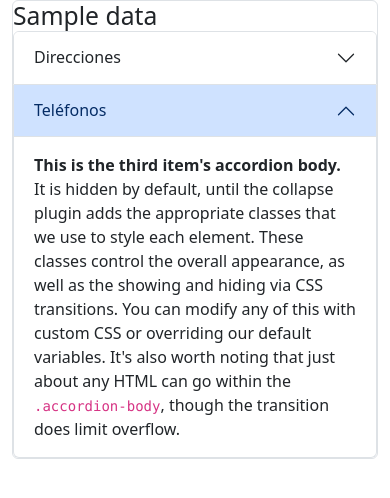
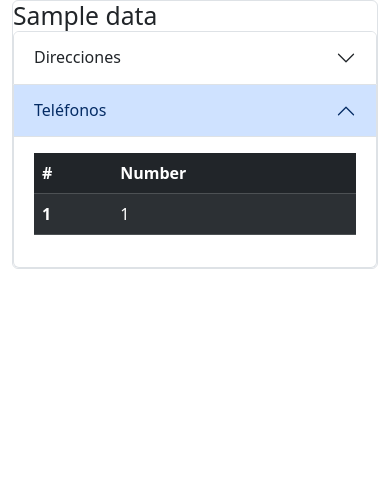
Before and after one commit to JEVizcaya/tiendamvc, a PHP site: template app/views/customer/detail.php in a window 390 px wide, after a click on "Teléfonos". Shown: the part 57-555 px from the top of the page. Run offline with PHP 8.4, Linux system fonts and the light colour scheme; the template is opened without the code that fills it: most values are stand-ins (such as "Sample title", 1, 10 or a date in 2020).

Commit message:
customer phone agregado

```diff
--- a/app/views/customer/detail.php
+++ b/app/views/customer/detail.php
@@ -54,11 +54,11 @@
                                 <tbody>
                                     <?php foreach ($data->addresses as $key => $address) { ?>
                                         <tr>
-                                            <th scope=""row><?=$address->address_id?></th>
-                                            <td><?=$address->street?></td>
-                                            <td><?=$address->city?></td>
-                                            <td><?=$address->zip_code?></td>
-                                            <td><?=$address->Country?></td>
+                                            <th scope="" row><?= $address->address_id ?></th>
+                                            <td><?= $address->street ?></td>
+                                            <td><?= $address->city ?></td>
+                                            <td><?= $address->zip_code ?></td>
+                                            <td><?= $address->Country ?></td>
                                         </tr>
                                     <?php } ?>
                                 </tbody>
@@ -76,12 +76,27 @@
                     </h2>
                     <div id="collapseThree" class="accordion-collapse collapse" data-bs-parent="#accordionExample">
                         <div class="accordion-body">
-                            <strong>This is the third item's accordion body.</strong> It is hidden by default, until the
-                            collapse plugin adds the appropriate classes that we use to style each element. These
-                            classes control the overall appearance, as well as the showing and hiding via CSS
-                            transitions. You can modify any of this with custom CSS or overriding our default variables.
-                            It's also worth noting that just about any HTML can go within the
-                            <code>.accordion-body</code>, though the transition does limit overflow.
+
+                            <table class="table table-dark table-striped">
+                                <thead>
+                                    <tr>
+                                        <th scope="col">#</th>
+                                        <th scope="col">Number</th>
+
+
+                                    </tr>
+                                </thead>
+                                <tbody>
+                                    <?php foreach ($data->phones as $key => $phone) { ?>
+                                        <tr>
+                                            <th scope="" row><?= $phone->phone_id ?></th>
+
+                                            <td><?= $phone->number ?></td>
+
+                                        </tr>
+                                    <?php } ?>
+                                </tbody>
+                            </table>
                         </div>
                     </div>
                 </div>
```
Also changed, not shown: app/controllers/ProviderController.php (added, +41 -0 lines), app/views/provider/detail.php (added), app/views/provider/home.php (added).
